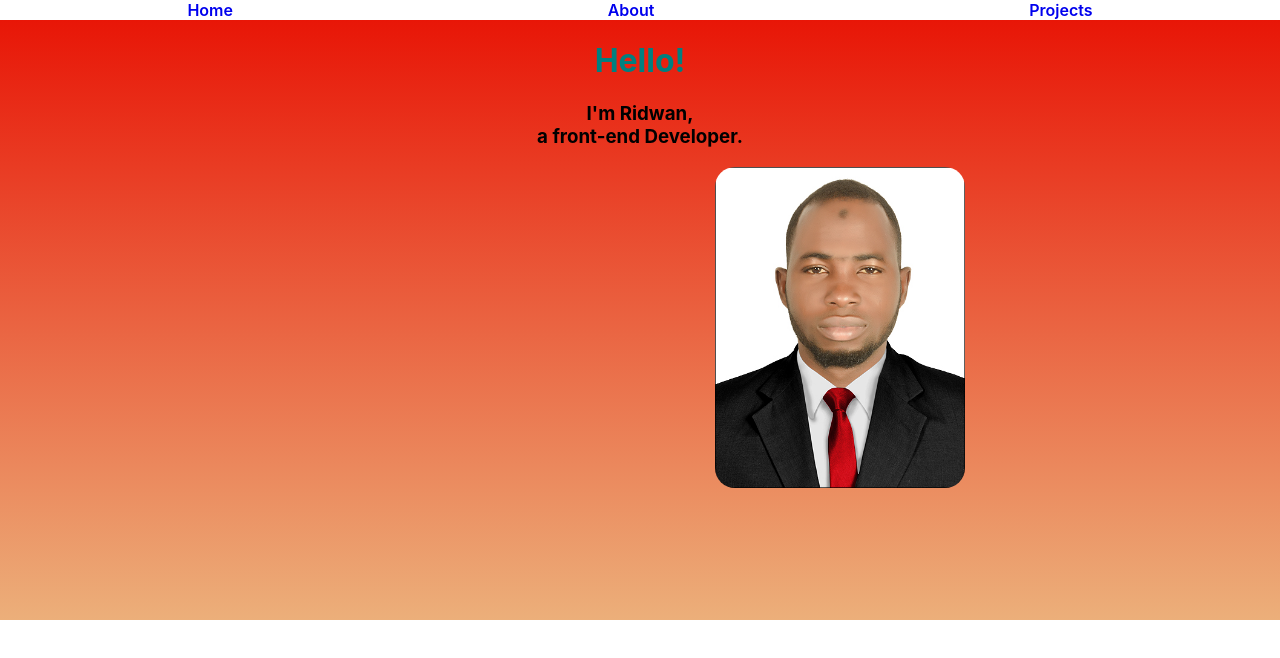
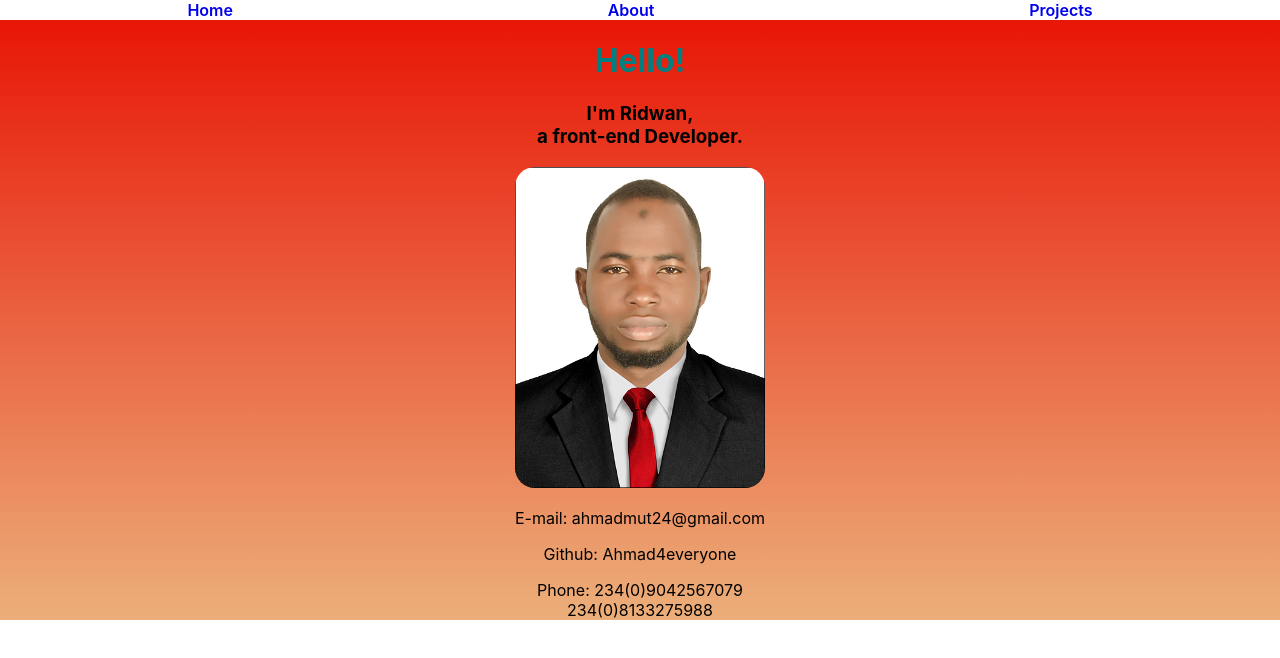
Before and after one commit to Ahmad4everyone/reactportfolio, a React (Create React App) app: page / in a window 1280 px wide. Shown: the top 658 px of the page. Built offline with nearby package versions, Linux system fonts and the light colour scheme.

Commit message:
add contact info

```diff
--- a/src/components/Home.js
+++ b/src/components/Home.js
@@ -9,6 +9,9 @@ const Home = () => {
         <h1 className='h1st'>Hello!</h1>
         <h3 className='h31st'>I'm Ridwan,<br/>a front-end Developer.</h3>
         <img src={AhmadPhoto} className='img1'/>
+        <p>E-mail: ahmadmut24@gmail.com</p>
+        <p>Github: Ahmad4everyone</p>
+        <p>Phone: 234(0)9042567079 <br/> 234(0)8133275988</p>
 
 
 
--- a/src/components/PortFolio.css
+++ b/src/components/PortFolio.css
@@ -15,6 +15,7 @@
 .img1{
     width: 250px;
     border-radius: 20px;
+    margin: 0 auto;
 }
 .h1st{
     color: teal;
```
